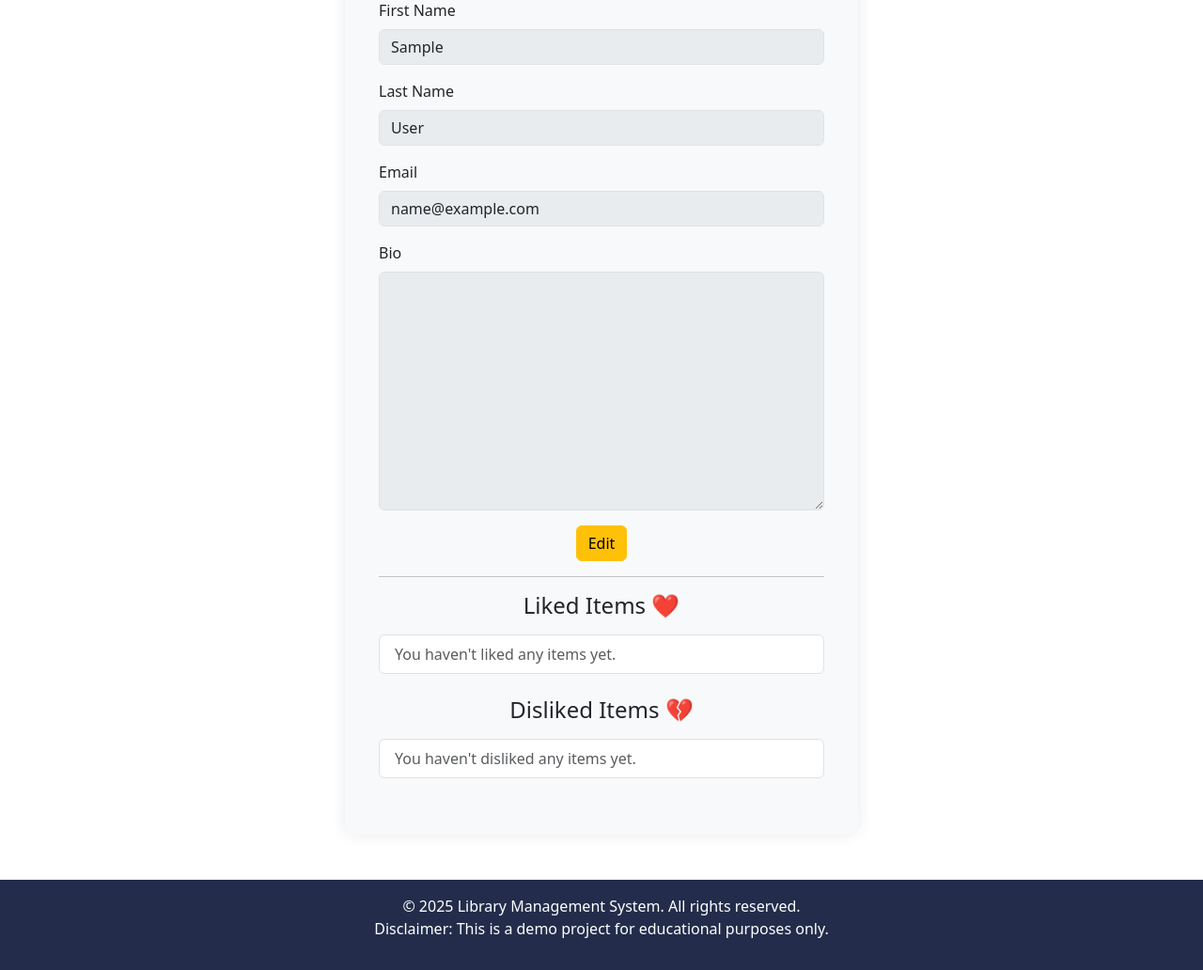
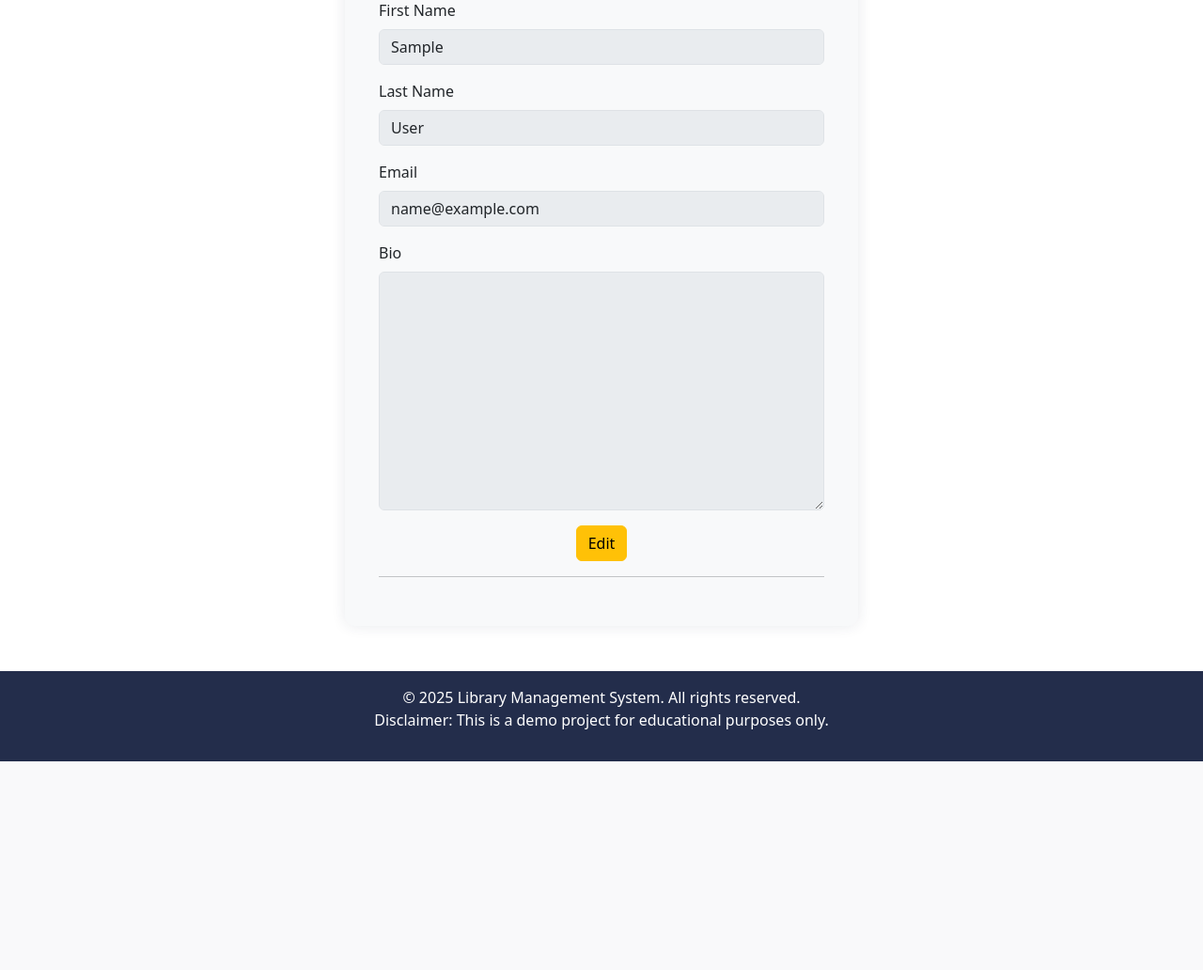
Before and after one commit to KabirSuri/music-instrument-lending-app, a Django app: page /profile/ in a window 1280 px wide. Shown: the part 559-1591 px from the top of the page at 94% size. After the commit the page ends 1369 px from the top, so only its background shows below. Run offline with Django 5.2, Linux system fonts and the light colour scheme; the visitor is signed in with stand-in values (Sample User, id 1); some libraries are stand-ins or nearby versions.

Commit message:
#Debug for profile2

```diff
--- a/templates/profile.html
+++ b/templates/profile.html
@@ -146,29 +146,29 @@
                             </div>
                         </form>
                         <hr>
-                        <h4 class="text-center mb-3">Liked Items ❤️</h4>
-                        <ul class="list-group mb-4">
-                            {% for item in liked_items %}
-                                <li class="list-group-item d-flex justify-content-between align-items-center">
-                                    <a href="{% url 'item_detail' item.id %}">{{ item.title }}</a>
-                                    <span class="badge bg-success">👍</span>
-                                </li>
-                            {% empty %}
-                                <li class="list-group-item text-muted">You haven't liked any items yet.</li>
-                            {% endfor %}
-                        </ul>
-
-                        <h4 class="text-center mb-3">Disliked Items 💔</h4>
-                        <ul class="list-group mb-4">
-                            {% for item in disliked_items %}
-                                <li class="list-group-item d-flex justify-content-between align-items-center">
-                                    <a href="{% url 'item_detail' item.id %}">{{ item.title }}</a>
-                                    <span class="badge bg-danger">👎</span>
-                                </li>
-                            {% empty %}
-                                <li class="list-group-item text-muted">You haven't disliked any items yet.</li>
-                            {% endfor %}
-                        </ul>
+{#                        <h4 class="text-center mb-3">Liked Items ❤️</h4>#}
+{#                        <ul class="list-group mb-4">#}
+{#                            {% for item in liked_items %}#}
+{#                                <li class="list-group-item d-flex justify-content-between align-items-center">#}
+{#                                    <a href="{% url 'item_detail' item.id %}">{{ item.title }}</a>#}
+{#                                    <span class="badge bg-success">👍</span>#}
+{#                                </li>#}
+{#                            {% empty %}#}
+{#                                <li class="list-group-item text-muted">You haven't liked any items yet.</li>#}
+{#                            {% endfor %}#}
+{#                        </ul>#}
+{##}
+{#                        <h4 class="text-center mb-3">Disliked Items 💔</h4>#}
+{#                        <ul class="list-group mb-4">#}
+{#                            {% for item in disliked_items %}#}
+{#                                <li class="list-group-item d-flex justify-content-between align-items-center">#}
+{#                                    <a href="{% url 'item_detail' item.id %}">{{ item.title }}</a>#}
+{#                                    <span class="badge bg-danger">👎</span>#}
+{#                                </li>#}
+{#                            {% empty %}#}
+{#                                <li class="list-group-item text-muted">You haven't disliked any items yet.</li>#}
+{#                            {% endfor %}#}
+{#                        </ul>#}
                     </div>
                 </div>
             </div>
```
